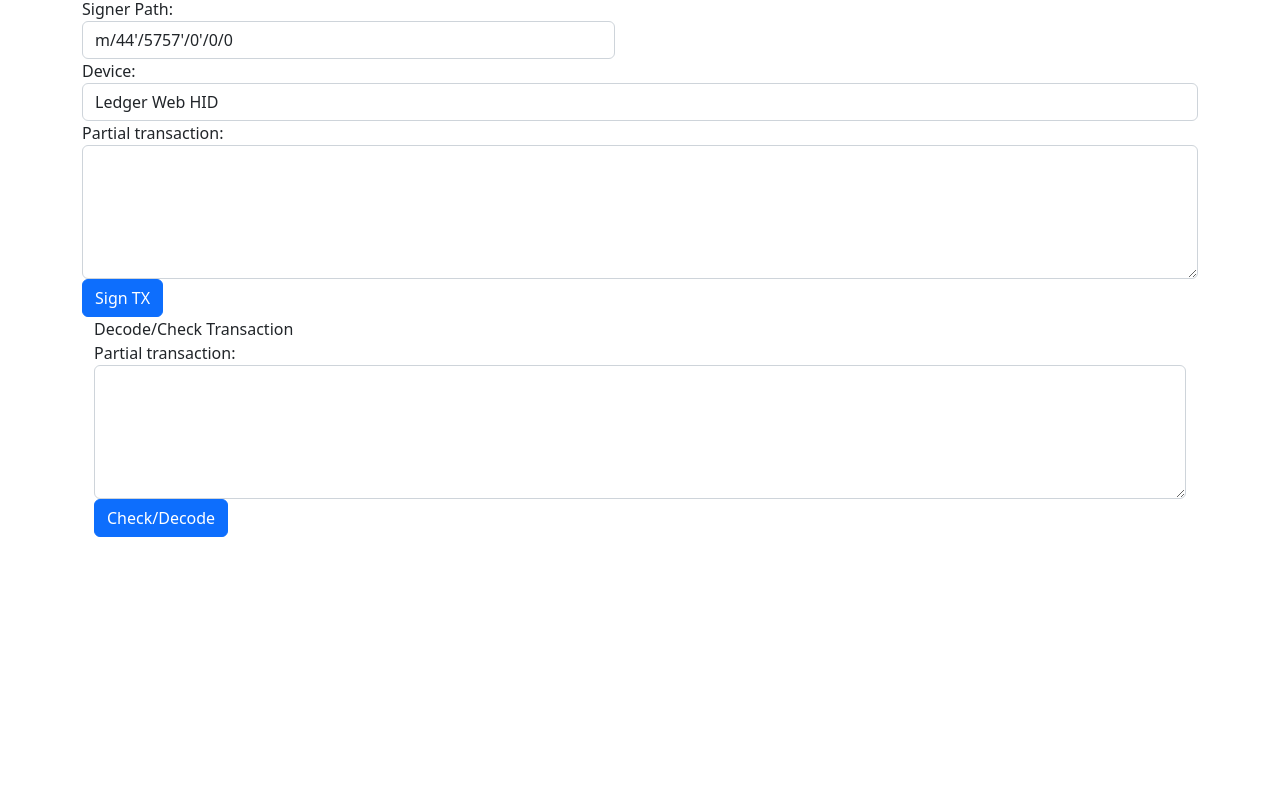
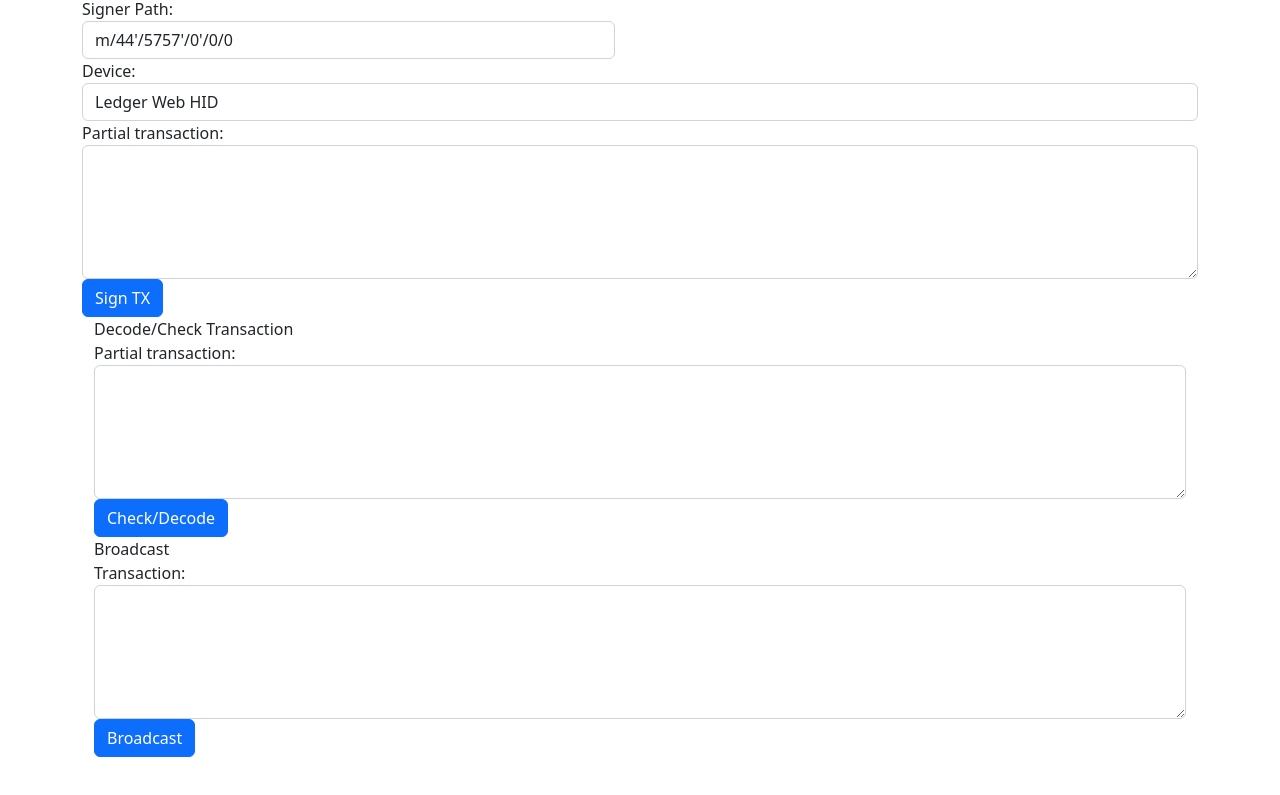
Before and after one commit to kantai/multisig-cli, a website built with webpack: page src/index.html in a window 1280 px wide. Shown: the part 789-1584 px from the top of the page. Before the commit the page ends 1406 px from the top, so only its background shows below. Built offline with nearby package versions, Linux system fonts and the light colour scheme.

Commit message:
feat: broadcast tx

```diff
--- a/package.json
+++ b/package.json
@@ -15,7 +15,7 @@
     "webpack-cli": "^4.10.0"
   },
   "scripts": {
-    "webpack": "rm -rf ./dist && webpack",
+    "webpack": "webpack",
     "cli": "ts-node ./src/index.ts",
     "lint": "eslint .",
     "lint-fix": "eslint --fix .",
--- a/src/index.html
+++ b/src/index.html
@@ -106,6 +106,23 @@
 </div>
 </div>
 
+<div class="container">
+<div class="panel panel-default">
+<div class="panel panel-heading panel-heading-custom">Broadcast</div>
+<div class="panel-body">
+<form>
+  <div class="form-group">
+    <label for="broadcast-input">Transaction:</label>
+    <textarea id="broadcast-input" class="form-control" autocomplete="off" value="" rows="5" columns="80"></textarea>
+  </div>
+  <div class="form-group">
+    <button type="button" onClick="MultiStx.broadcastTransaction()" class="btn btn-primary">Broadcast</button>
+  </div>
+</form>
+</div>
+</div>
+</div>
+
 <div class="invisible container" id="tx">
 <div class="panel panel-default">
 <div id="tx-title" class="panel panel-heading panel-heading-custom">Signed Transaction</div>
--- a/src/weblib.ts
+++ b/src/weblib.ts
@@ -88,3 +88,10 @@ export async function generate_transfer() {
     const encoded = base64Serialize(tx);
     displayMessage('tx', `Payload: <br/> <br/> ${encoded}`, 'Unsigned Transaction')
 }
+
+export async function broadcastTransaction() {
+    const tx = getInputElement('broadcast-input');
+    const decodedTx = base64Deserialize(tx) as StxTx.StacksTransaction;;
+    const res = await StxTx.broadcastTransaction(decodedTx);
+    displayMessage('tx', JSON.stringify(res, null, 2), 'Broadcast Transaction')
+}
```
Also changed, not shown: 1 other file.
